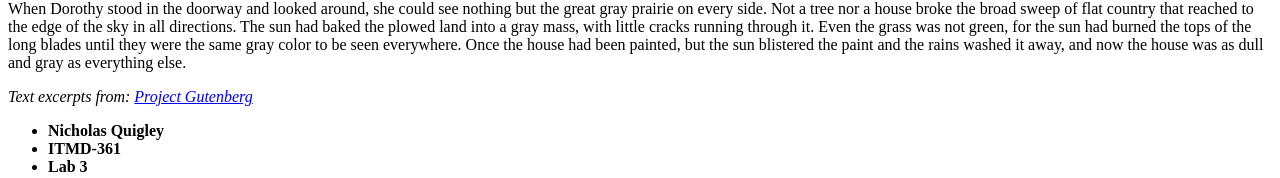
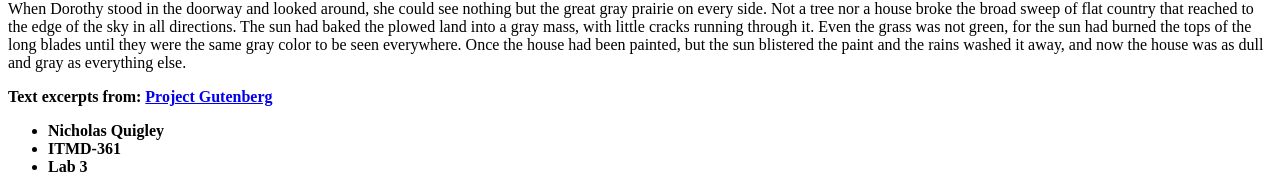
Before and after one commit to NickQuigley02/Lab3, a plain HTML site: page index.html in a window 1280 px wide. Shown: the part 784-962 px from the top of the page. Drawn offline with Linux system fonts and the light colour scheme.

Commit message:
Changes link formatting from <em> to <strong>

```diff
--- a/index.html
+++ b/index.html
@@ -53,7 +53,7 @@ When Dorothy stood in the doorway and looked around, she could see nothing but t
 
 
 
-<p><em>Text excerpts from: <a href="http://www.gutenberg.org">Project Gutenberg</a></em></p>
+<p><strong>Text excerpts from: <a href="http://www.gutenberg.org">Project Gutenberg</a></strong></p>
 <ul>
 	<li> <strong>Nicholas Quigley</strong></li>
 	<li> <strong>ITMD-361</strong></li>
```
